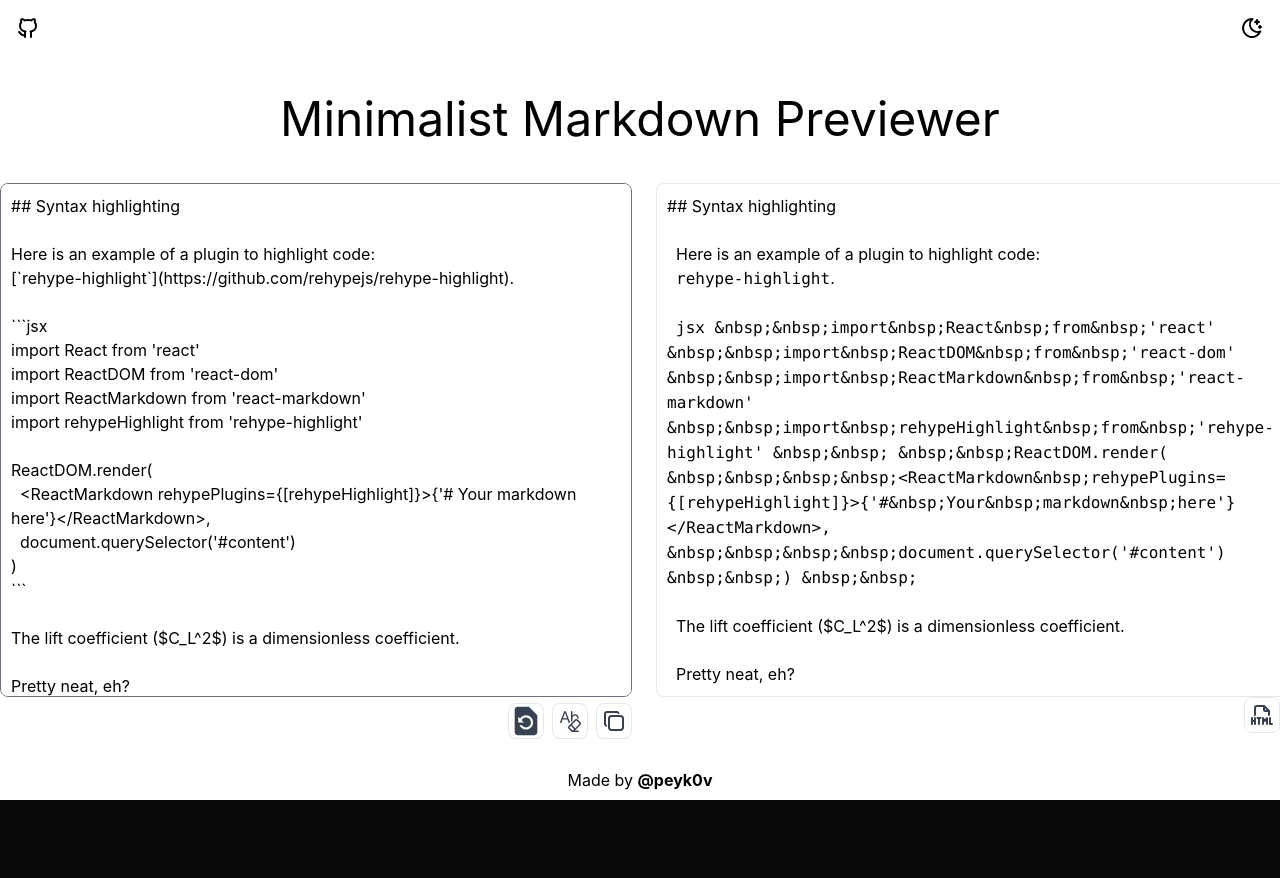
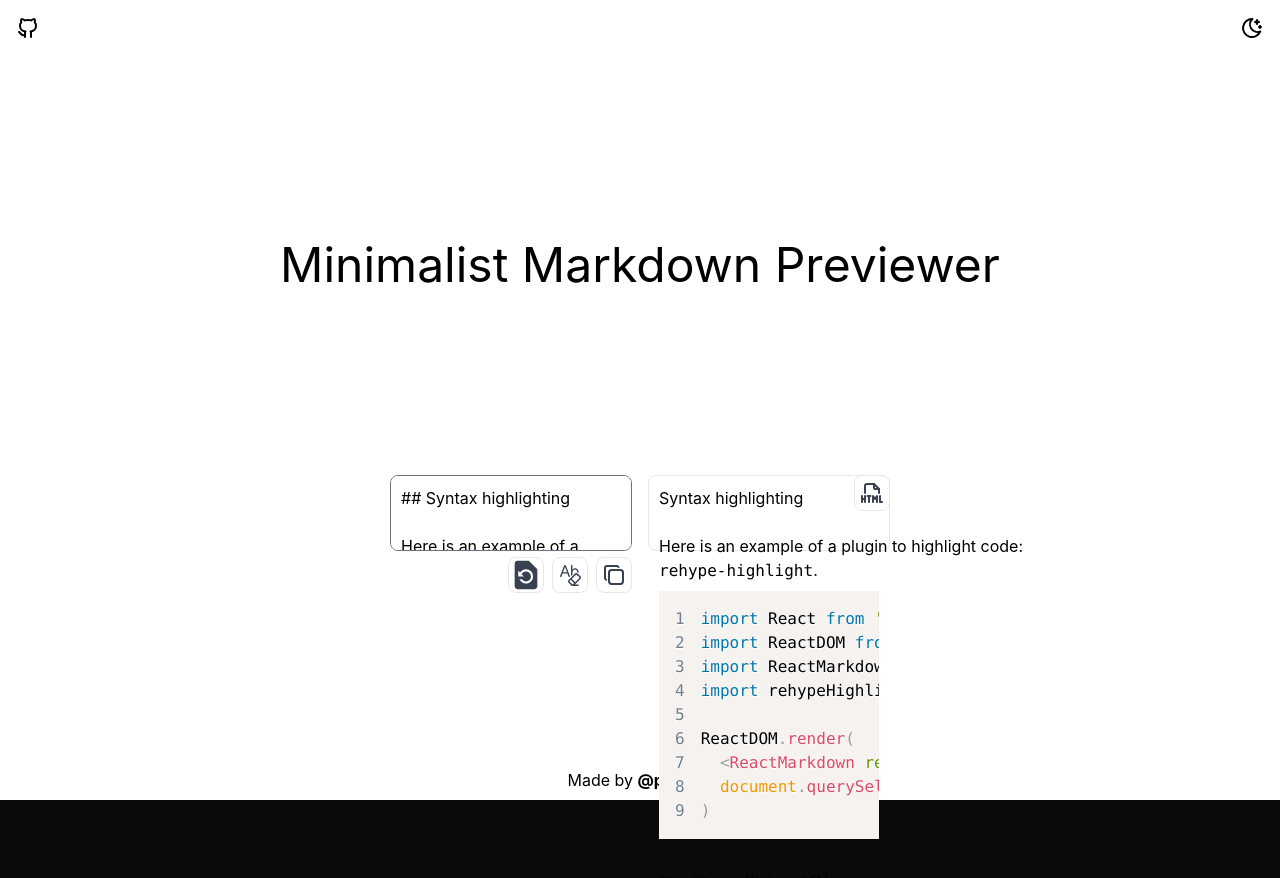
Before and after one commit to NPeykov/minimalist-epuber, a React (Create React App) app: page / in a window 1280 px wide. Shown: the top 878 px of the page. Before the commit the page ends 800 px from the top, so only its background shows below. Built offline with nearby package versions, Linux system fonts and the light colour scheme; a web font is replaced by a local one.

Commit message:
fix: multiple spaces and lines

```diff
--- a/src/components/PreviewPanel.tsx
+++ b/src/components/PreviewPanel.tsx
@@ -6,6 +6,9 @@ import {
 import { oneDark, prism } from 'react-syntax-highlighter/dist/esm/styles/prism'
 import remarkBreaks from 'remark-breaks'
 import remarkGfm from 'remark-gfm'
+import remarkMath from 'remark-math'
+import 'katex/dist/katex.min.css'
+import rehypeKatex from 'rehype-katex'
 import PreviewButtons from './PreviewButtons'
 
 const PreviewPanel = ({
@@ -15,21 +18,34 @@ const PreviewPanel = ({
   text: string
   isDarkMode: boolean
 }) => {
+  const SPACE_REGEX = /(?<!#+) /gm
+  const LINE_BREAK_REGEX = /(?<!`)\n(?!(?:`+|$))/g
+
+  const processedText = text
+    .replace(SPACE_REGEX, '\u00A0')
+    .replace(LINE_BREAK_REGEX, '\u00A0\n')
+
   return (
     <div className="relative">
-      <div className="overflow-y-scroll w-full h-full p-2.5 font-mono text-zinc-900 dark:text-zinc-100 mx-2 border border-orange-400 rounded-lg dark:bg-zinc-900 bg-zinc-50">
+      <div className="overflow-y-scroll absolute w-full h-full p-2.5 font-mono text-zinc-900 dark:text-zinc-100 border border-orange-400 rounded-lg dark:bg-zinc-900 bg-zinc-50">
         <Markdown
-          className="react-markdown-text w-full prose prose-invert prose-img:rounded-xl prose-a:text-blue-500 prose-pre:bg-transparent prose-pre:p-1 prose-code:bg-zinc-200 dark:prose-code:bg-[#282C34] prose-h1:text-zinc-900 prose-h2:text-zinc-900 prose-h3:text-zinc-900 prose-h4:text-zinc-900 dark:prose-h1:text-zinc-100 dark:prose-h2:text-zinc-100 dark:prose-h3:text-zinc-100 dark:prose-h4:text-zinc-100 font-mono text-zinc-900 dark:text-zinc-100"
-          children={text.replace(/\n/gi, '\n &nbsp;').replace(/ /gi, '&nbsp;')}
-          remarkPlugins={[remarkGfm, remarkBreaks]}
+          className="react-markdown-text prose prose-invert prose-img:rounded-xl prose-a:text-blue-500 prose-pre:bg-transparent prose-pre:p-1 prose-code:bg-zinc-200 dark:prose-code:bg-[#282C34] prose-h1:text-zinc-900 prose-h2:text-zinc-900 prose-h3:text-zinc-900 prose-h4:text-zinc-900 dark:prose-h1:text-zinc-100 dark:prose-h2:text-zinc-100 dark:prose-h3:text-zinc-100 dark:prose-h4:text-zinc-100 font-mono text-zinc-900 dark:text-zinc-100"
+          children={processedText}
+          remarkPlugins={[remarkGfm, remarkBreaks, remarkMath]}
+          rehypePlugins={[rehypeKatex]}
+          key={text}
+          remarkRehypeOptions={{ allowDangerousHtml: false }}
           components={{
             code(props) {
               const { children, className, node, ...rest } = props
+              console.log(children)
               const match = /language-(\w+)/.exec(className || '')
               return match ? (
                 <SyntaxHighlighter
+                  showLineNumbers={true}
                   {...(rest as SyntaxHighlighterProps)}
                   PreTag="div"
+                  showInlineLineNumbers={true}
                   children={String(children).replace(/\n$/, '')}
                   language={match[1]}
                   style={isDarkMode ? oneDark : prism}
```
